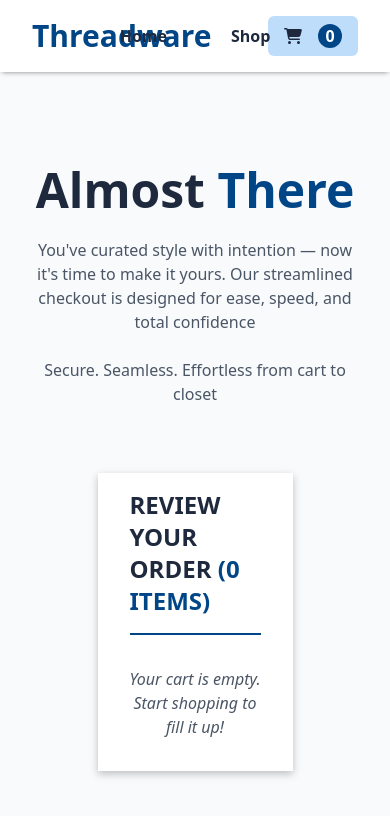
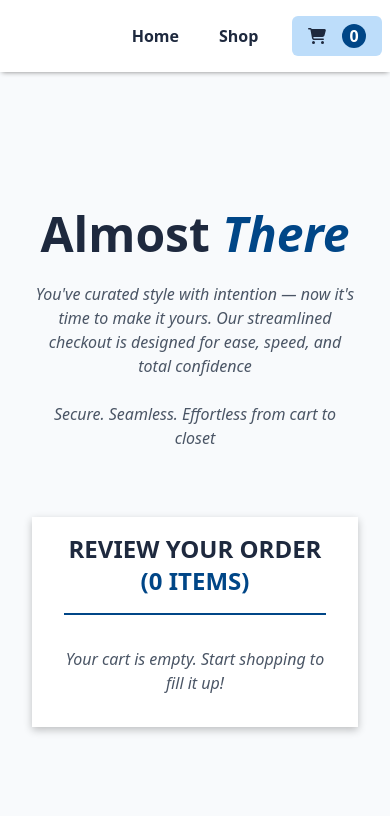
Before and after one commit to kyusuku/shopping-cart, a React (Vite) app: page /checkout in a window 390 px wide. Shown: the top 816 px of the page. Built offline with nearby package versions, Linux system fonts and the light colour scheme.

Commit message:
Add responsiveness and tidy up design

```diff
--- a/src/App.tsx
+++ b/src/App.tsx
@@ -7,17 +7,17 @@ const App = () => {
     <div className="relative">
       <Nav />
       <div className="flex min-h-screen flex-col items-center justify-center gap-12 p-8">
-        <div className="animate-float flex max-w-[80ch] flex-col items-center gap-6">
+        <div className="animate-float mt-24 flex max-w-[80ch] flex-col items-center gap-6">
           <h1 className="text-center text-5xl font-bold text-[#1E293E]">
-            Welcome to <span className="text-[#004687]">Threadware</span>
+            Welcome to <span className="text-[#004687] italic">Threadware</span>
           </h1>
-          <p className="text-center text-gray-600">
+          <p className="text-center text-gray-600 italic">
             Where style meets innovation. Threadware is your destination for
             cutting-edge fashion fused with smart design. From elevated
             streetwear to tech-infused essentials, we bring you apparel and
             accessories that don't just look good &mdash; they think forward
           </p>
-          <p className="text-center text-gray-600">
+          <p className="text-center text-gray-600 italic">
             Minimal. Modern. Made for life in motion
           </p>
         </div>
--- a/src/Checkout.tsx
+++ b/src/Checkout.tsx
@@ -93,19 +93,19 @@ const Checkout = () => {
       <div className="flex min-h-screen flex-col items-center justify-center gap-16 p-8 pb-16">
         <div className="animate-float mt-32 flex max-w-[70ch] flex-col items-center gap-6">
           <h1 className="text-center text-5xl font-bold text-[#1E293E]">
-            Almost <span className="text-[#004687]">There</span>
+            Almost <span className="text-[#004687] italic">There</span>
           </h1>
-          <p className="text-center text-gray-600">
+          <p className="text-center text-gray-600 italic">
             You've curated style with intention &mdash; now it's time to make it
             yours. Our streamlined checkout is designed for ease, speed, and
             total confidence
           </p>
-          <p className="text-center text-gray-600">
+          <p className="text-center text-gray-600 italic">
             Secure. Seamless. Effortless from cart to closet
           </p>
         </div>
-        <div className="card-shadow flex w-full max-w-[50vw] flex-col items-center justify-center bg-white p-4 px-8 pb-8">
-          <h2 className="text-2xl font-bold">
+        <div className="card-shadow flex w-full max-w-[50vw] flex-col items-center justify-center bg-white p-4 px-8 pb-8 max-xl:max-w-[90vw]">
+          <h2 className="text-2xl font-bold max-md:max-w-[20ch] max-md:text-center">
             REVIEW YOUR ORDER{" "}
             <span className="text-[#004687]">({cartItems.length} ITEMS)</span>
           </h2>
@@ -115,18 +115,18 @@ const Checkout = () => {
               Your cart is empty. Start shopping to fill it up!
             </p>
           ) : (
-            <div className="flex w-full max-w-[50vw] flex-col items-center justify-center gap-12">
+            <div className="flex w-full max-w-[50vw] flex-col items-center justify-center gap-12 max-xl:max-w-full">
               {cartItems.map((cartItem) => (
                 <div
                   key={cartItem.title}
-                  className="grid w-full grid-cols-4 gap-x-6 gap-y-4"
+                  className="grid w-full grid-cols-4 gap-x-6 gap-y-4 max-md:grid-cols-5"
                 >
                   <img
                     src={cartItem.image}
                     alt={cartItem.title}
-                    className="col-span-1 h-48 w-48 self-center justify-self-center rounded-md border-2 border-gray-300 object-contain p-2"
+                    className="col-span-1 h-48 w-48 self-center justify-self-center rounded-md border-2 border-gray-300 object-contain p-2 max-md:col-span-2 max-md:size-34"
                   />
-                  <div className="col-span-3 flex flex-col items-start justify-between">
+                  <div className="col-span-3 flex flex-col items-start justify-between max-md:col-span-3">
                     <div className="flex w-full items-center justify-between">
                       <h3 className="text-lg font-bold">{cartItem.title}</h3>
                       <button
@@ -151,13 +151,13 @@ const Checkout = () => {
                         </svg>
                       </button>
                     </div>
-                    <p className="text-pretty">
+                    <p className="text-pretty max-md:hidden">
                       {cartItem.description.charAt(0).toUpperCase() +
                         cartItem.description.slice(1)}
                     </p>
-                    <div className="flex w-full items-center justify-between gap-2">
-                      <div className="flex items-center justify-start gap-2">
-                        <p className="">Quantity: </p>
+                    <div className="flex w-full items-center justify-between gap-2 max-md:grid max-md:grid-rows-2">
+                      <div className="flex items-center justify-start gap-2 max-md:row-2 max-sm:col-span-3 max-sm:justify-start">
+                        <p className="max-sm:hidden">Quantity: </p>
                         <div className="flex items-center justify-center gap-2">
                           <div
                             onClick={() => handleClickDecrease(cartItem.title)}
@@ -216,7 +216,7 @@ const Checkout = () => {
               <Link to="/exit">
                 <button
                   type="button"
-                  className="mt-4 rounded-lg bg-[#004687] px-6 py-4 text-3xl font-bold text-white transition hover:-translate-y-2 hover:scale-105 hover:shadow-2xl"
+                  className="mt-4 rounded-lg bg-[#004687] px-6 py-4 text-3xl font-bold text-white transition hover:-translate-y-2 hover:scale-105 hover:shadow-2xl max-md:mt-6 max-md:text-2xl"
                 >
                   Check Out
                 </button>
--- a/src/Exit.tsx
+++ b/src/Exit.tsx
@@ -7,7 +7,7 @@ const Exit = () => {
   useEffect(() => {
     const timer = setTimeout(() => {
       setLoading(false);
-    }, 2000);
+    }, 1500);
     return () => clearTimeout(timer);
   });
 
@@ -22,9 +22,9 @@ const Exit = () => {
         <div className="flex min-h-screen items-center justify-center">
           <div className="animate-float flex max-w-[70ch] flex-col items-center gap-6">
             <h1 className="text-center text-5xl font-bold text-[#1E293E]">
-              You're All <span className="text-[#004687]">Set!</span>
+              You're all <span className="text-[#004687] italic">Set!</span>
             </h1>
-            <p className="text-center text-gray-600 italic">
+            <p className="text-center text-gray-600 italic max-md:max-w-[70vw]">
               Your order is being processed and will be shipped to you shortly.
             </p>
             <p className="text-center text-gray-600 italic">
--- a/src/Shop.tsx
+++ b/src/Shop.tsx
@@ -36,15 +36,15 @@ const Shop = () => {
         <div className="flex min-h-screen flex-col items-center justify-center gap-16 p-8 pb-16">
           <div className="animate-float mt-32 flex max-w-[80ch] flex-col items-center gap-6">
             <h1 className="text-center text-5xl font-bold text-[#1E293E]">
-              Shop the <span className="text-[#004687]">Future</span>
+              Shop the <span className="text-[#004687] italic">Future</span>
             </h1>
-            <p className="text-center text-gray-600">
+            <p className="text-center text-gray-600 italic">
               Discover fashion engineered for the modern world. In our curated
               shop, every piece blends form and function &mdash; from adaptable
               streetwear to precision-cut essentials. Built with purpose, worn
               with style
             </p>
-            <p className="text-center text-gray-600">
+            <p className="text-center text-gray-600 italic">
               Smart. Seamless. Ready when you are
             </p>
           </div>
@@ -52,7 +52,7 @@ const Shop = () => {
             <div className="relative text-gray-600">
               <input
                 onChange={(e) => handleSearchChange(e)}
-                className="h-10 rounded-lg border border-gray-300 bg-white px-5 pr-10 text-sm transition hover:border-[#004687] focus:border-[#004687] focus:outline-none"
+                className="h-10 rounded-lg border border-gray-300 bg-white px-5 pr-10 text-sm placeholder-gray-600 transition hover:border-[#004687] focus:border-[#004687] focus:outline-none max-md:w-50 max-sm:h-9 max-sm:w-30"
                 type="search"
                 name="search"
                 placeholder="Search products ..."
--- a/src/components/Card.tsx
+++ b/src/components/Card.tsx
@@ -117,7 +117,7 @@ const Card = ({ searchQuery, selectedCategory }: propTypes) => {
   }, []);
 
   return (
-    <div className="grid max-w-[75vw] grid-cols-4 gap-4">
+    <div className="grid max-w-[75vw] grid-cols-4 gap-4 max-xl:grid-cols-3 max-lg:grid-cols-2 max-md:grid-cols-1">
       {productArr
         .filter(
           (product) =>
@@ -134,12 +134,16 @@ const Card = ({ searchQuery, selectedCategory }: propTypes) => {
             <img
               src={product.image}
               alt={product.title}
-              className="h-48 w-full object-contain"
+              className="h-48 w-full object-contain p-2"
             />
-            <h2 className="text-lg font-semibold">{product.title}</h2>
+            <h2 className="text-lg font-semibold max-2xl:text-center">
+              {product.title}
+            </h2>
             <div className="flex w-full flex-col items-center justify-center gap-6">
-              <div className="flex w-full items-center justify-between">
-                <div className="text-2xl font-bold">${product.price}</div>
+              <div className="flex w-full items-center justify-between max-2xl:grid max-2xl:grid-cols-1 max-2xl:gap-y-4">
+                <div className="text-2xl font-bold max-2xl:text-center">
+                  ${product.price}
+                </div>
                 <div className="flex items-center justify-center gap-2">
                   <div className="flex">
                     {stars.map((_, index) => (
--- a/src/components/Nav.tsx
+++ b/src/components/Nav.tsx
@@ -9,11 +9,14 @@ const Nav = () => {
   const totalItems = cartItems.length;
 
   return (
-    <div className="fixed top-0 z-2 flex w-full items-center justify-between bg-white px-8 py-4 shadow-[0_2px_5px_-2px_gray]">
-      <Link to="/" className="text-3xl font-bold text-[#004687]">
+    <div className="fixed top-0 z-2 flex w-full items-center justify-between bg-white px-8 py-4 shadow-[0_2px_5px_-2px_gray] max-sm:justify-end max-sm:px-2">
+      <Link
+        to="/"
+        className="text-3xl font-bold text-[#004687] italic max-sm:hidden"
+      >
         Threadware
       </Link>
-      <div className="text-md absolute left-1/2 flex -translate-x-1/2 transform gap-8 font-semibold">
+      <div className="text-md absolute left-1/2 flex -translate-x-1/2 transform gap-8 font-semibold max-sm:gap-2">
         <Link
           to="/"
           className={`rounded-md px-4 py-2 transition hover:-translate-y-1 hover:bg-[#bdddfa] ${
```
